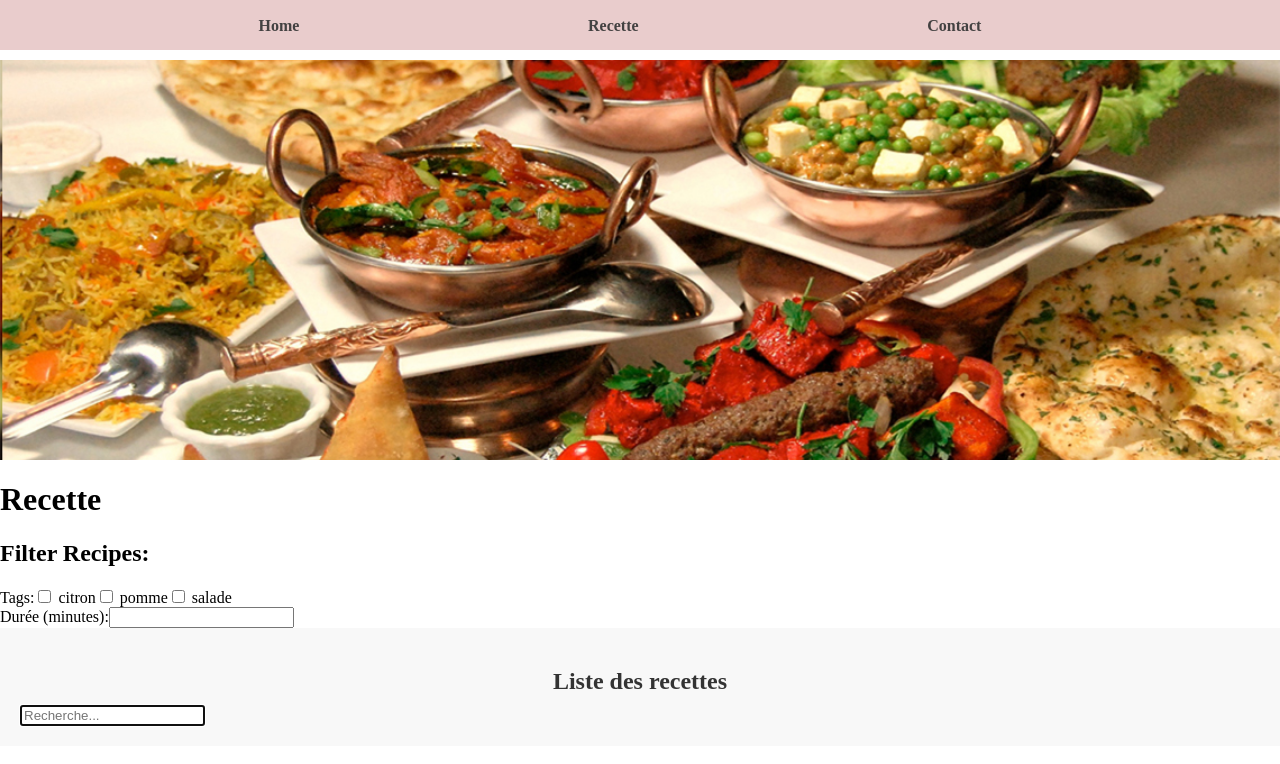
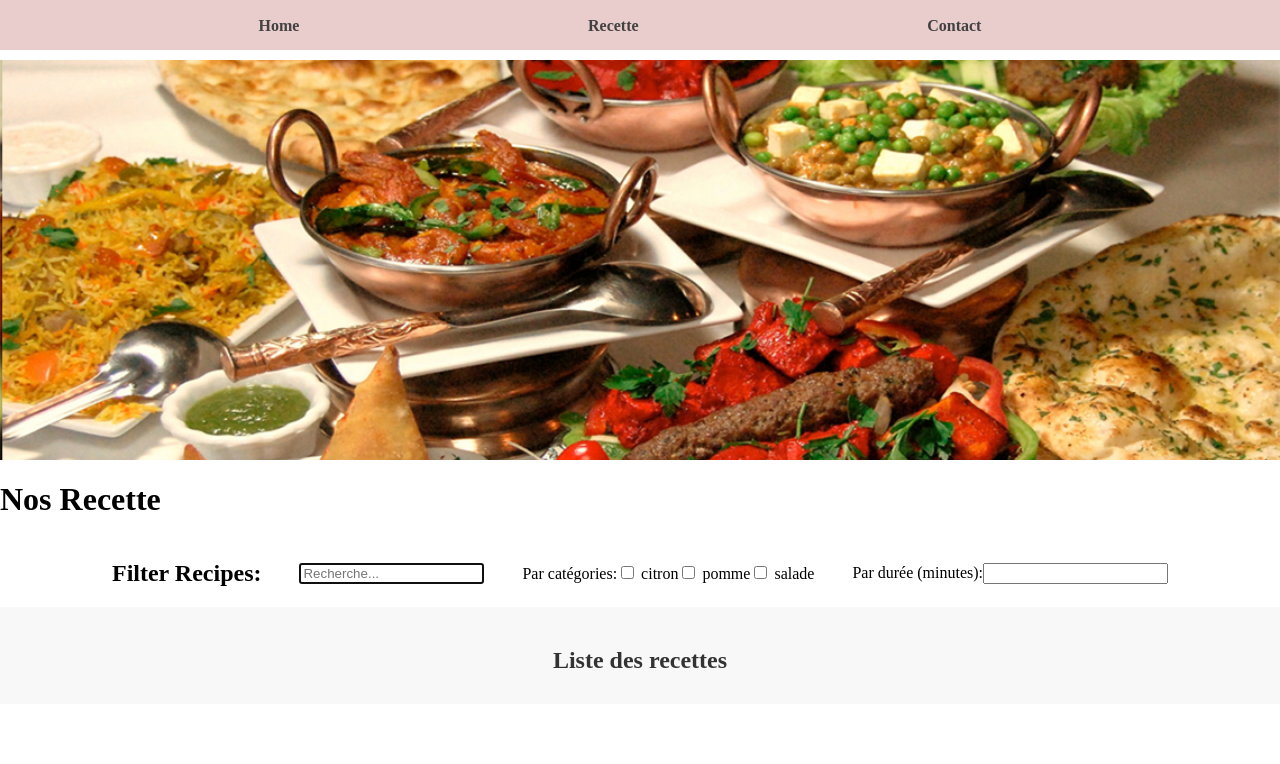
Before and after one commit to kenza17-urc/khamm, a React (Vite) app: page / in a window 1280 px wide. Shown: the top 764 px of the page. Built offline with nearby package versions, Linux system fonts and the light colour scheme.

Commit message:
RecipeList

```diff
--- a/src/component/Recette/RecipeList.tsx
+++ b/src/component/Recette/RecipeList.tsx
@@ -1,25 +1,22 @@
 import { Link } from "react-router-dom";
 import { useRecette } from "../../lib/contexts/recetteContext";
 import { Recette } from "../../lib/models/recette";
-import { useState } from "react";
+// import { useState } from "react";
 import "./RecipeList.css";
-import SearchBar from "../SearchFilter/SearchBar";
+
 
 interface RecipeListProps {
   filterTags: string[];
   filterDuration: number | null;
+  termSearch:string
 }
 
 const RecipeList: React.FC<RecipeListProps> = ({
   filterTags,
   filterDuration,
+  termSearch
 }) => {
-  const [termSearch, setTermSearch] = useState<string>("");
 
-  const handleSearch = (searchTerm: string) => {
-    console.log(`Searching for ${searchTerm}`);
-    setTermSearch(searchTerm);
-  };
 
   const { recettes } = useRecette();
 
@@ -40,15 +37,21 @@ const RecipeList: React.FC<RecipeListProps> = ({
   return (
     <div className="recipe-list-container">
       <h2 className="recipe-list-heading">Liste des recettes</h2>
-      <SearchBar onSearch={handleSearch} />
+
       <div className="recipe-list">
-        {filteredRecipes.map((recette: Recette) => (
-          <Link to={"recette/" + recette.id} key={recette.id} className="recipe-card">
-            <img className="recipe-image" src={recette.image} alt={recette.titre} />
-            <h3 className="recipe-title">{recette.titre}</h3>
-            <p className="recipe-description">{recette.description}</p>
-          </Link>
-        ))}
+      {
+          filteredRecipes.filter((recette: Recette) => {
+            return recette.titre.toLowerCase().includes(termSearch.toLowerCase());
+          }).map((recette: Recette) => {
+            return (
+              <Link to={"recette/" + recette.id} key={recette.id} className="recipe-card">
+                <img className="recipe-image" src={recette.image} alt={recette.titre} />
+                <h3 className="recipe-title">{recette.titre}</h3>
+                <p className="recipe-description">{recette.description}</p>
+              </Link>
+            )
+          })
+        }
       </div>
     </div>
   );
--- /dev/null
+++ b/src/page/Home.css
@@ -0,0 +1,6 @@
+.bloc-filter{
+    display: flex;
+    gap: 38px;
+    align-items: center;
+    justify-content: center;
+}
--- a/src/page/Home.tsx
+++ b/src/page/Home.tsx
@@ -1,11 +1,17 @@
-
+import './Home.css'
 import React, { useState } from "react";
 import RecipeList from "../component/Recette/RecipeList";
 import backgroundImage from "../lib/img/19.jpg";
-
+import SearchBar from "../component/SearchFilter/SearchBar";
 const Home = () => {
   const [filterTags, setFilterTags] = useState<string[]>([]);
   const [filterDuration, setFilterDuration] = useState<number | null>(null);
+  const [termSearch, setTermSearch] = useState<string>("");
+
+  const handleSearch = (searchTerm: string) => {
+    console.log(`Searching for ${searchTerm}`);
+    setTermSearch(searchTerm);
+  };
 
   const handleTagChange = (e: React.ChangeEvent<HTMLInputElement>) => {
     const tagName = e.target.value;
@@ -33,12 +39,17 @@ const Home = () => {
           marginTop: "10px",
         }}
       ></div>
-      <h1>Recette</h1>
-      <div>
+      <h1>Nos Recette</h1>
+      <div className="bloc-filter">
         <h2>Filter Recipes:</h2>
+
+        <div>
+          <SearchBar onSearch={handleSearch} />
+        </div>
+
         <div>
           <label>
-            Tags:
+            Par catégories:
             <input
               type="checkbox"
               value="citron"
@@ -47,6 +58,7 @@ const Home = () => {
             />{" "}
             citron
           </label>
+
           <label>
             <input
               type="checkbox"
@@ -56,6 +68,7 @@ const Home = () => {
             />{" "}
             pomme
           </label>
+
           <label>
             <input
               type="checkbox"
@@ -65,10 +78,12 @@ const Home = () => {
             />{" "}
             salade
           </label>
+
         </div>
+
         <div>
           <label>
-            Durée (minutes):
+            Par durée (minutes):
             <input
               type="number"
               value={filterDuration || ""}
@@ -76,8 +91,9 @@ const Home = () => {
             />
           </label>
         </div>
+
       </div>
-      <RecipeList filterTags={filterTags} filterDuration={filterDuration} />
+      <RecipeList filterTags={filterTags} filterDuration={filterDuration} termSearch={termSearch} />
     </div>
   );
 };
```
